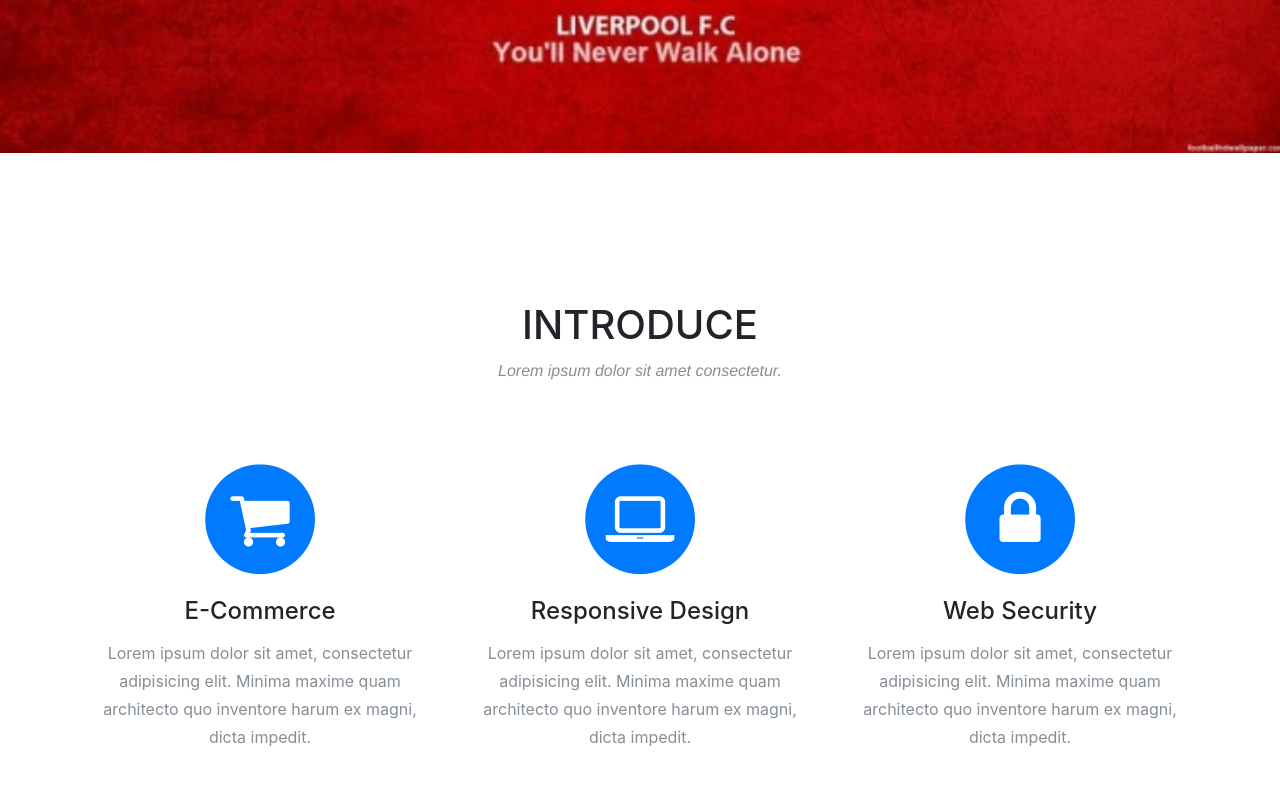
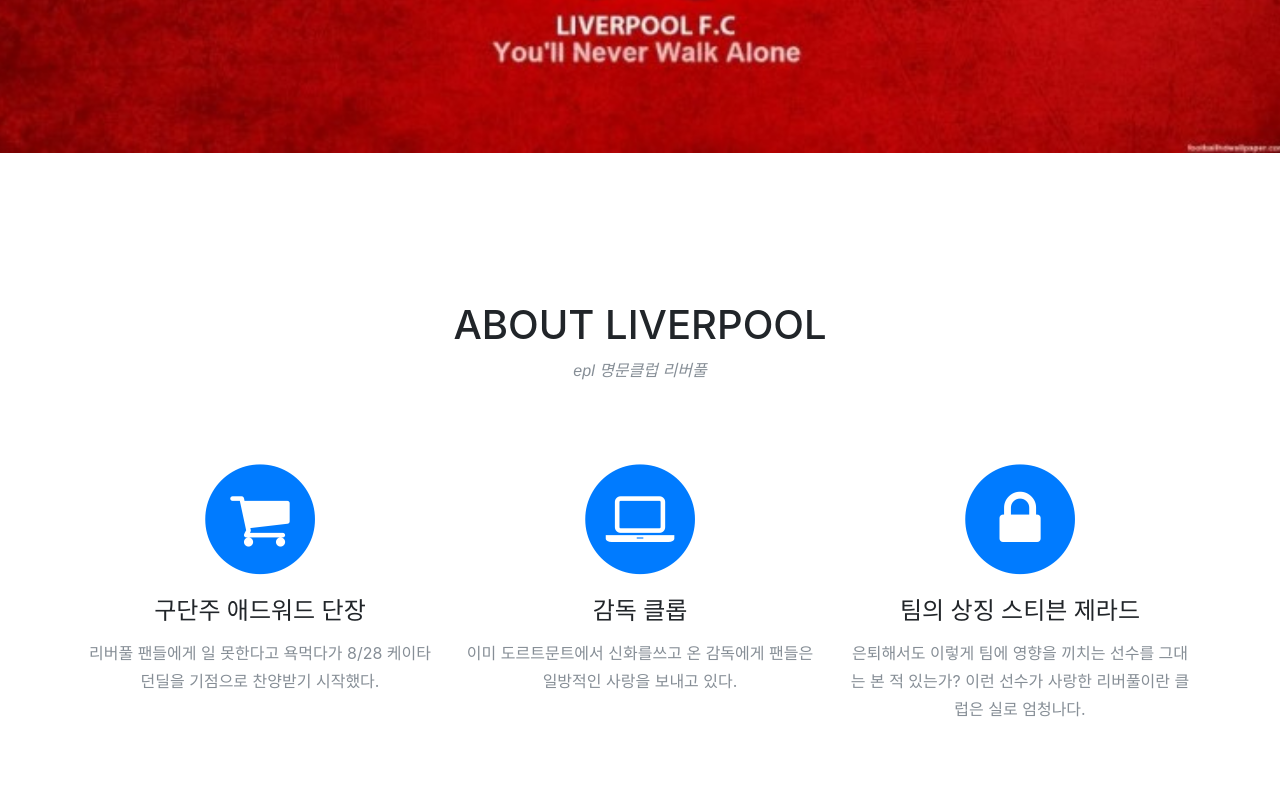
Before and after one commit to jaemin0131/jaemin0131.github.io, a website with bundled scripts: page index.html in a window 1280 px wide. Shown: the part 575-1360 px from the top of the page. Built offline with nearby package versions, Linux system fonts and the light colour scheme; a web font is replaced by a local one.

Commit message:
all files

```diff
--- a/index.html
+++ b/index.html
@@ -78,8 +78,8 @@
       <div class="container">
         <div class="row">
           <div class="col-lg-12 text-center">
-            <h2 class="section-heading">introduce</h2>
-            <h3 class="section-subheading text-muted">Lorem ipsum dolor sit amet consectetur.</h3>
+            <h2 class="section-heading">About Liverpool</h2>
+            <h3 class="section-subheading text-muted">epl 명문클럽 리버풀</h3>
           </div>
         </div>
         <div class="row text-center">
@@ -93,8 +93,8 @@
               <i class="fa fa-shopping-cart fa-stack-1x fa-inverse"></i>
             </span>
             <!-- [try] 사업의 핵심 기술, 제공할 가치 등을 적으면 좋을 것 같아요 -->
-            <h4 class="service-heading">E-Commerce</h4>
-            <p class="text-muted">Lorem ipsum dolor sit amet, consectetur adipisicing elit. Minima maxime quam architecto quo inventore harum ex magni, dicta impedit.</p>
+            <h4 class="service-heading">구단주 애드워드 단장</h4>
+            <p class="text-muted">리버풀 팬들에게 일 못한다고 욕먹다가 8/28 케이타 던딜을 기점으로 찬양받기 시작했다. </p>
           </div>
 
           <div class="col-md-4">
@@ -106,8 +106,8 @@
               <i class="fa fa-laptop fa-stack-1x fa-inverse"></i>
 
             </span>
-            <h4 class="service-heading">Responsive Design</h4>
-            <p class="text-muted">Lorem ipsum dolor sit amet, consectetur adipisicing elit. Minima maxime quam architecto quo inventore harum ex magni, dicta impedit.</p>
+            <h4 class="service-heading">감독 클롭</h4>
+            <p class="text-muted">이미 도르트문트에서 신화를쓰고 온 감독에게 팬들은 일방적인 사랑을 보내고 있다.</p>
           </div>
           <div class="col-md-4">
             <span class="fa-stack fa-4x">
@@ -116,8 +116,8 @@
               <i class="fa fa-circle fa-stack-2x text-primary"></i>
               <i class="fa fa-lock fa-stack-1x fa-inverse"></i>
             </span>
-            <h4 class="service-heading">Web Security</h4>
-            <p class="text-muted">Lorem ipsum dolor sit amet, consectetur adipisicing elit. Minima maxime quam architecto quo inventore harum ex magni, dicta impedit.</p>
+            <h4 class="service-heading">팀의 상징 스티븐 제라드</h4>
+            <p class="text-muted">은퇴해서도 이렇게 팀에 영향을 끼치는 선수를 그대는 본 적 있는가? 이런 선수가 사랑한 리버풀이란 클럽은 실로 엄청나다.</p>
           </div>
         </div>
       </div>
```
